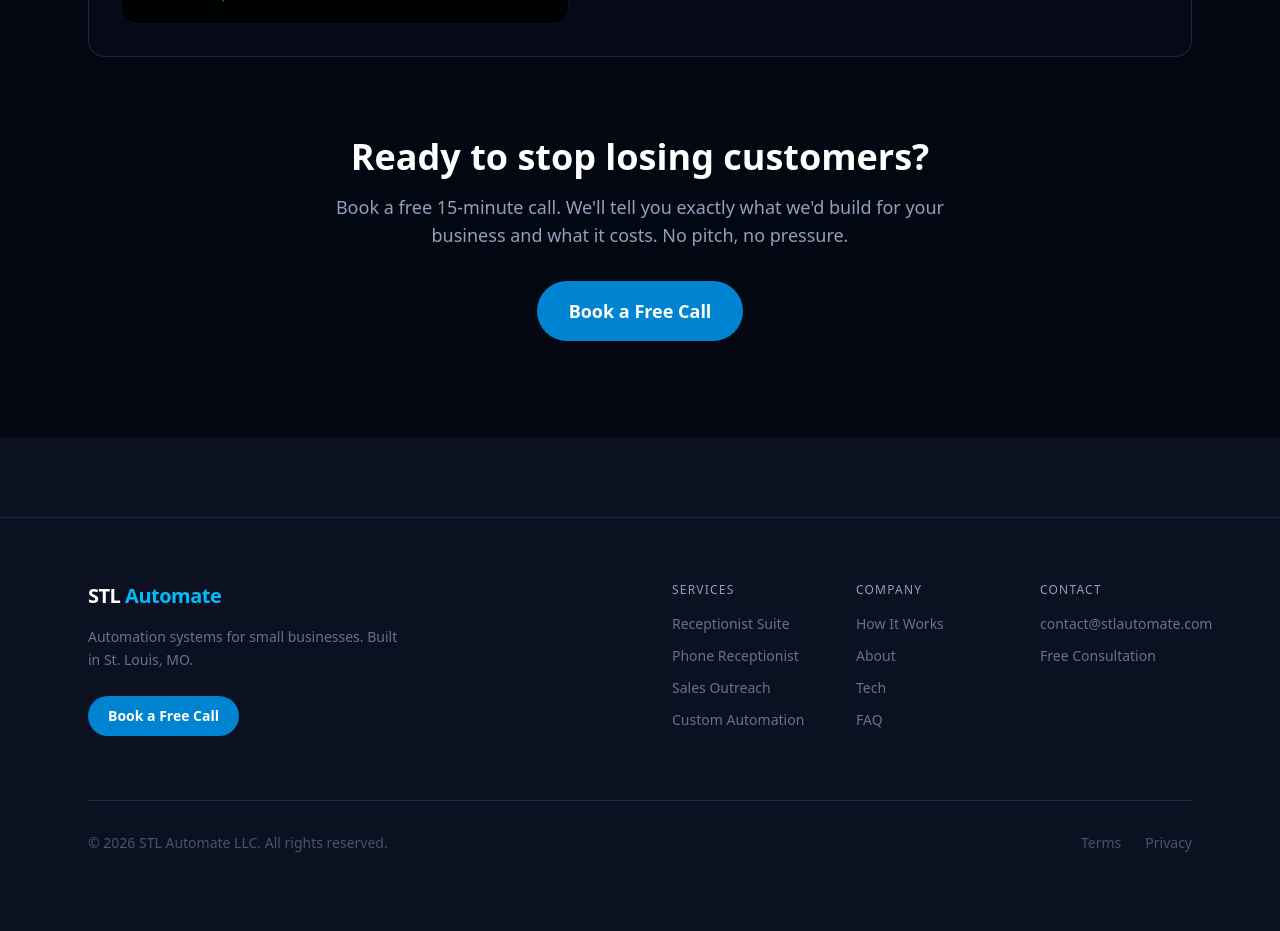
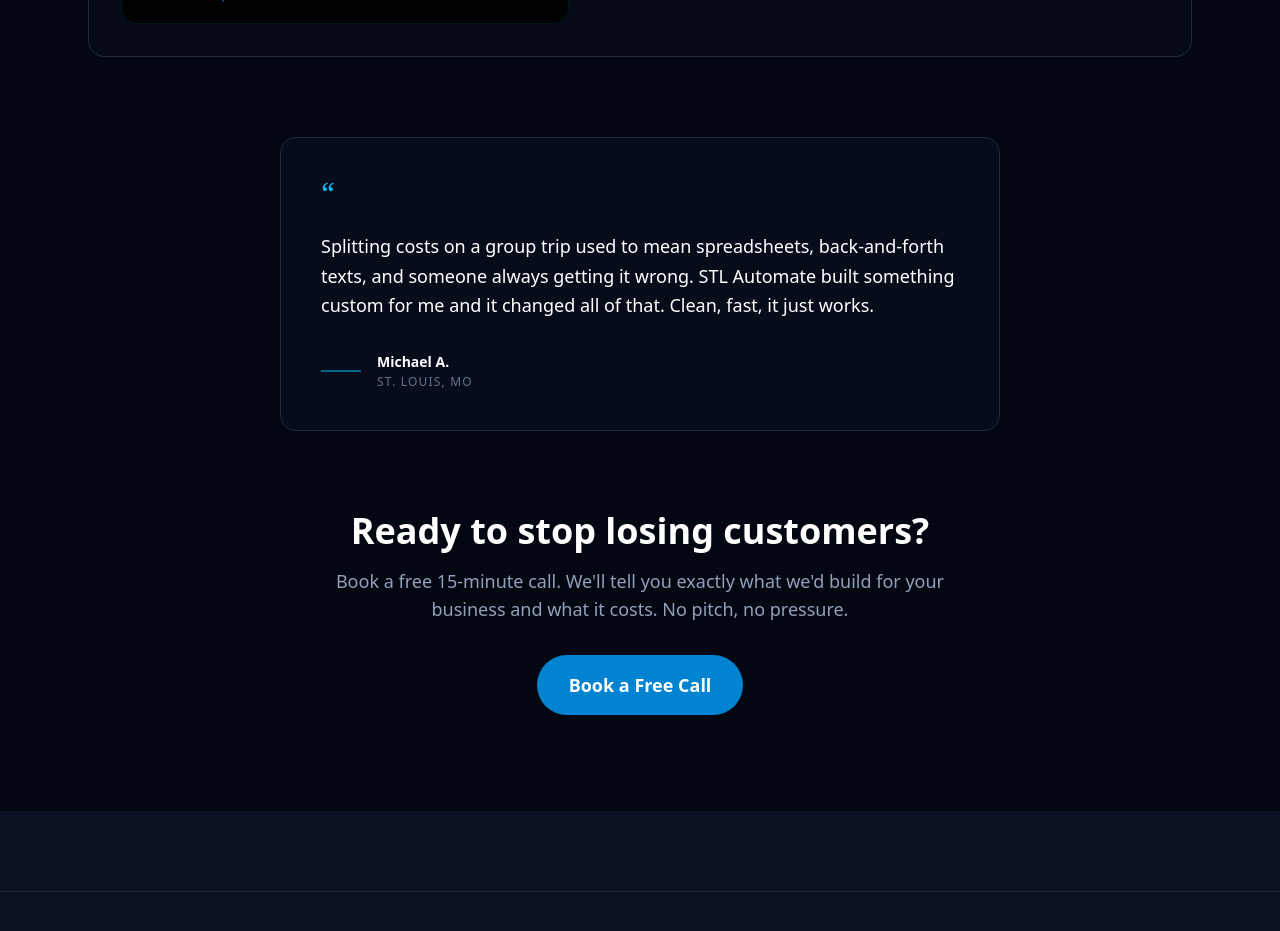
Before and after one commit to irsiya247/stlautomate-next, a Next.js app: page / in a window 1280 px wide. Shown: the part 2660-3591 px from the top of the page. Built offline with nearby package versions, Linux system fonts and the light colour scheme.

Commit message:
add michael a. testimonial to homepage

```diff
--- a/src/app/page.js
+++ b/src/app/page.js
@@ -200,6 +200,23 @@ export default function Home() {
           </div>
         </section>
 
+        {/* TESTIMONIAL */}
+        <section className="max-w-3xl mx-auto px-6 mt-20">
+          <div className="border border-slate-800 bg-slate-900/30 rounded-2xl p-10">
+            <div className="text-sky-400 text-3xl font-serif leading-none mb-6">&ldquo;</div>
+            <blockquote className="text-white text-lg leading-relaxed mb-8">
+              Splitting costs on a group trip used to mean spreadsheets, back-and-forth texts, and someone always getting it wrong. STL Automate built something custom for me and it changed all of that. Clean, fast, it just works.
+            </blockquote>
+            <div className="flex items-center gap-4">
+              <div className="w-10 h-0.5 bg-sky-400/50" />
+              <div>
+                <p className="text-white font-semibold text-sm">Michael A.</p>
+                <p className="text-slate-500 text-xs tracking-widest uppercase mt-0.5">St. Louis, MO</p>
+              </div>
+            </div>
+          </div>
+        </section>
+
         {/* BOTTOM CTA */}
         <section className="max-w-4xl mx-auto px-6 mt-20 pb-24 text-center">
           <h2 className="text-4xl font-extrabold mb-4">Ready to stop losing customers?</h2>
```
